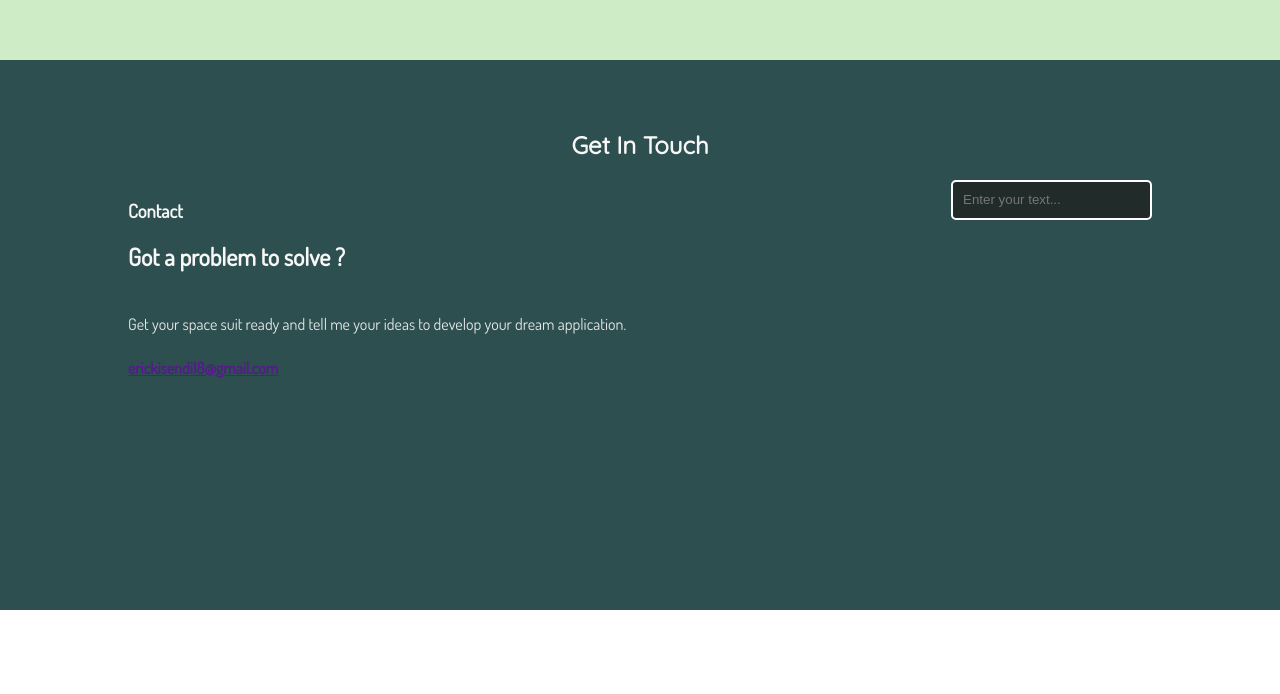
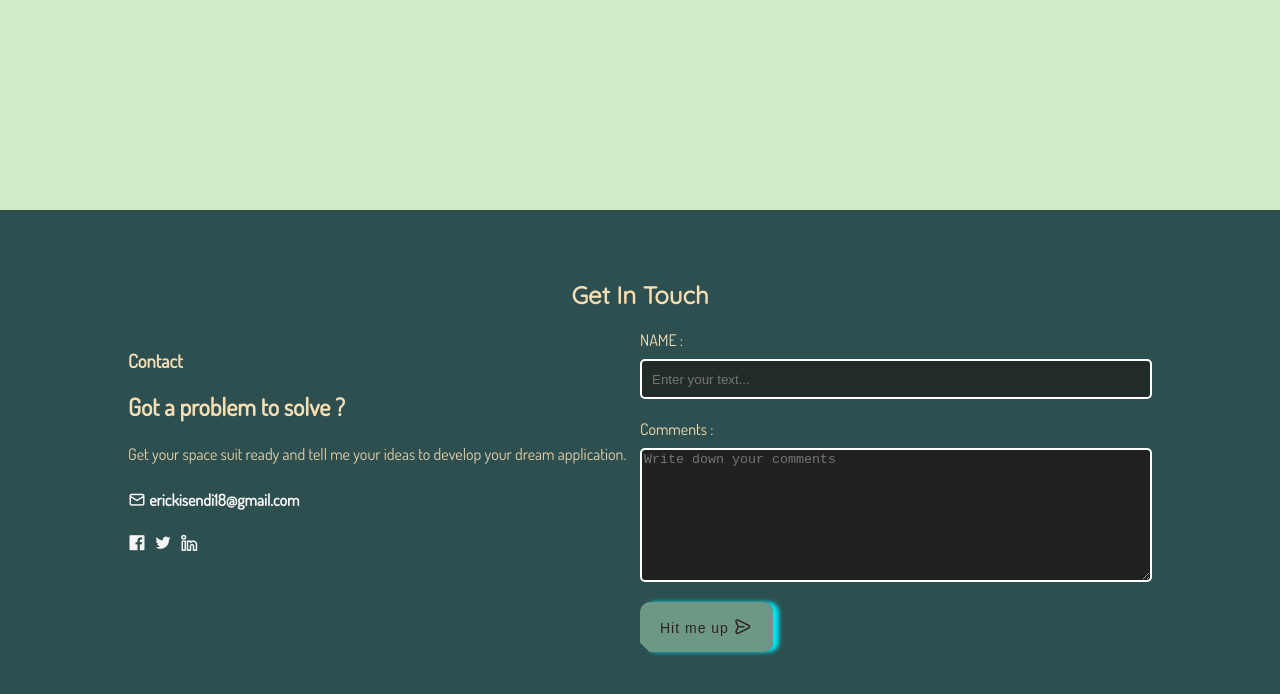
Before and after one commit to EricKisendi/portfolio-prototype, a plain HTML site: page index.html in a window 1280 px wide. Shown: the part 2630-3324 px from the top of the page. Before the commit the page ends 3240 px from the top, so only its background shows below. Drawn offline with nearby package versions, Linux system fonts and the light colour scheme; a web font is replaced by a local one.

Commit message:
upgrades

```diff
--- a/index.html
+++ b/index.html
@@ -5,6 +5,7 @@
     <meta http-equiv="X-UA-Compatible" content="IE=edge" />
     <meta name="viewport" content="width=device-width, initial-scale=1.0" />
     <title>Eric Kisendi</title>
+    <link rel="stylesheet" href="https://unicons.iconscout.com/release/v4.0.8/css/line.css">
     <link rel="stylesheet" href="https://fonts.googleapis.com/css?family=Sofia|Poppins|Euclid Circular A|Quicksand|Dosis">
     <link rel="stylesheet" href="styles.css" />
     <link rel="preconnect" href="https://fonts.googleapis.com" />
@@ -65,21 +66,29 @@
     <div id="Contact">
       <h2 class="header4">Get In Touch</h2>
           <div class="contact">
-              <div>
+            <div class="row1">
               <h3 class="header5">Contact</h3>
               <h2 class="header6">Got a problem to solve ?</h2>
               <p>
                   Get your space suit ready and tell me your ideas to
                   develop your dream application.
               </p>
-                <a href=""><h4>erickisendi18@gmail.com</h4></a>
+              <a href=""><h4><i class="uil uil-envelope-alt"></i>  erickisendi18@gmail.com</h4></a>
+              <div class="footer">
+                <a href="#"><i class="uil uil-facebook"></i></a>
+                <a href="#"><i class="uil uil-twitter"></i></a>
+                <a href="#"><i class="uil uil-linkedin-alt"></i></a>
+              </div>
             </div>
             <div class="form1">
-                <input placeholder="Enter your text..." class="input1" name="text" type="text">
+              <label for="name">NAME :</label><br>
+              <input placeholder="Enter your text..." class="input1" name="text" type="text"><br><br>
+              <label for="textarea">Comments :</label>
+              <textarea id="comments" name="comments" placeholder="Write down your comments"></textarea><br>
+              <button type="button">Hit me up  <i class="uil uil-message"></i></button>
             </div>
           </div>
     </div>
-
     <script
       src="https://cdnjs.cloudflare.com/ajax/libs/gsap/3.11.4/gsap.min.js"
       integrity="sha512-f8mwTB+Bs8a5c46DEm7HQLcJuHMBaH/UFlcgyetMqqkvTcYg4g5VXsYR71b3qC82lZytjNYvBj2pf0VekA9/FQ=="
--- a/styles.css
+++ b/styles.css
@@ -65,11 +65,11 @@
     height: auto;
     filter: grayscale(0.86);
   }
-  #About, #Skills, #Experience, #Contact {
+  #About, #Skills, #Experience,#Contact {
     margin: auto;
     margin-bottom: 150px 0 150px 0;
     padding: 50px 10%;
-    height: 550px;
+    height: 600px;
   }
   #About{
     padding-top: 100px;
@@ -84,22 +84,22 @@
   }
   #Contact{
     background-color: #2E4F4F;
-    color: #F7F7F7;
+    color: wheat;
   }
-  .contact{
-    display: flex;
-    justify-content: space-between;
+  #Contact p{
+    padding: 0%;
+    margin: 0%;
   }
   .input1 {
     background-color: #212b2a;
-    display: grid;
+    height: 40px;
     width: 100%;
-    height: 40px;
+    margin-top: .5em;
+    margin-top: .7em;
     padding: 10px;
     /* text-align: center; */
     border: 2px solid white;
     border-radius: 5px;
-    /* box-shadow: 3px 3px 2px rgb(249, 255, 85); */
   }
 
   .input1:focus {
@@ -110,3 +110,152 @@
     transition: .2s ease-in-out;
     transition-property: box-shadow;
   }
+  textarea:focus{
+    color: rgb(250, 253, 253);
+    background-color: #212121;
+    outline-color: rgb(59, 221, 221);
+    box-shadow: -3px -3px 15px rgb(0, 255, 255);
+    transition: .2s ease-in-out;
+    transition-property: box-shadow;
+  }
+  a {
+    text-decoration: none;
+    color: #F7F7F7;
+  }
+  textarea{
+    background-color:#212121 ;
+    color: beige;
+    display: block;
+    border: 2px solid white;
+    border-radius: 5px;
+    height: 10em;
+    margin-top: .7em;
+    width: 100%;
+  }
+  .form1{
+    float: left;
+    width: 50%;
+  }
+  .row1{
+    float: left;
+    width: 50%;
+  }
+  .footer{
+    display: flex;
+    gap: .5em;
+    transition: .3s;
+  }
+  .footer a:hover{
+    color: aquamarine;
+  }
+  i{
+    font-size: large;
+  }
+  button,
+button::after {
+  border-radius: 10px;
+ padding: 16px 20px;
+ font-size: 14px;
+ background: linear-gradient(45deg, transparent 5%, #6D9886 5%);
+ border: 0;
+ color: #2c2323;
+ letter-spacing: 1px;
+ line-height: 1;
+ box-shadow: 6px 0px 4px #00e6f6;
+ outline: transparent;
+ position: relative;
+}
+
+button::after {
+ --slice-0: inset(50% 50% 50% 50%);
+ --slice-1: inset(80% -6px 0 0);
+ --slice-2: inset(50% -6px 30% 0);
+ --slice-3: inset(10% -6px 85% 0);
+ --slice-4: inset(40% -6px 43% 0);
+ --slice-5: inset(80% -6px 5% 0);
+ content: "Hit me up";
+ display: block;
+ position: absolute;
+ top: 0;
+ left: 0;
+ right: 0;
+ bottom: 0;
+ background: linear-gradient(45deg, transparent 3%, #00e6f6 3%, #00e6f6 5%, #6D9886 5%);
+ text-shadow: -3px -3px 0px #34c8ec, 3px 3px 0px #00e6f6;
+ clip-path: var(--slice-0);
+}
+
+button:hover::after {
+ animation: 1s glitch;
+ animation-timing-function: steps(2, end);
+}
+
+@keyframes glitch {
+ 0% {
+  clip-path: var(--slice-1);
+  transform: translate(-20px, -10px);
+ }
+
+ 10% {
+  clip-path: var(--slice-3);
+  transform: translate(10px, 10px);
+ }
+
+ 20% {
+  clip-path: var(--slice-1);
+  transform: translate(-10px, 10px);
+ }
+
+ 30% {
+  clip-path: var(--slice-3);
+  transform: translate(0px, 5px);
+ }
+
+ 40% {
+  clip-path: var(--slice-2);
+  transform: translate(-5px, 0px);
+ }
+
+ 50% {
+  clip-path: var(--slice-3);
+  transform: translate(5px, 0px);
+ }
+
+ 60% {
+  clip-path: var(--slice-4);
+  transform: translate(5px, 10px);
+ }
+
+ 70% {
+  clip-path: var(--slice-2);
+  transform: translate(-10px, 10px);
+ }
+
+ 80% {
+  clip-path: var(--slice-5);
+  transform: translate(20px, -10px);
+ }
+
+ 90% {
+  clip-path: var(--slice-1);
+  transform: translate(-10px, 0px);
+ }
+
+ 100% {
+  clip-path: var(--slice-1);
+  transform: translate(0);
+ }
+}
+  @media screen and (max-width: 768px){
+    .row1, .form1{
+      width: 100%;
+      display: block;
+      margin-top: 1em;
+    }
+    .input1 , textarea{
+      width: 100%;
+    }
+    #Contact{
+      height: 750px;
+    }
+  }
```
Also changed, not shown: facebook.svg (added), linkedin.svg (added), twitter.svg (added), 1 other file. Lines whose indentation alone changed are shown as unchanged.
